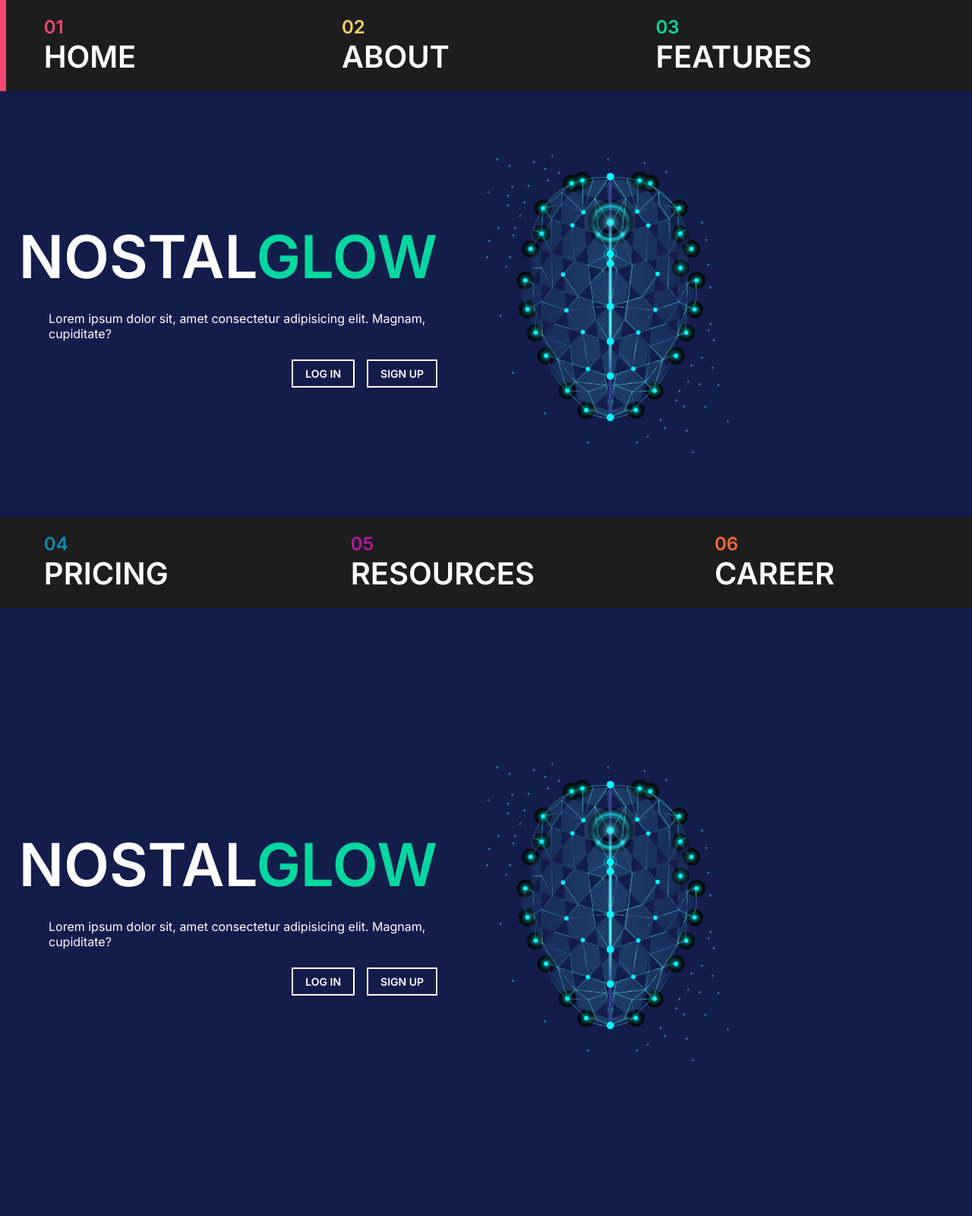
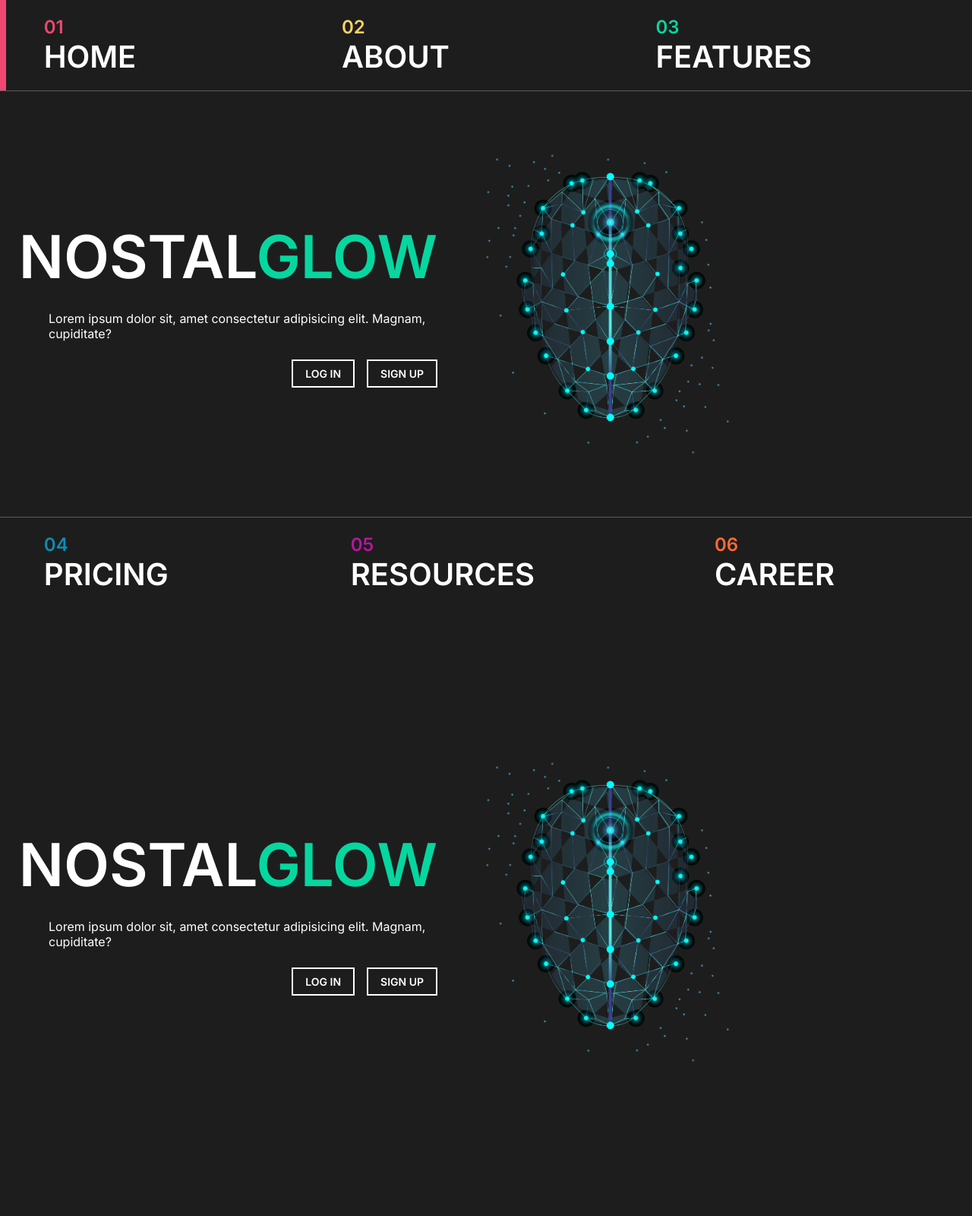
Before and after one commit to sephclt/NostalGlow, a PHP site: page / in a window 1280 px wide. Shown: the whole page at 76% size. Run offline with PHP 8.4, Linux system fonts and the light colour scheme.

Commit message:
change main page color

```diff
--- a/styles.css
+++ b/styles.css
@@ -21,9 +21,15 @@ html {
     grid-template-areas: 'first second third';
 }
 
+.upper-nav {
+    border-bottom: solid 1px #5B5B5B;
+}
+
 .lower-nav {
     right: 0;
     bottom: 0;
+
+    border-top: solid 1px #5B5B5B;
 }
 
 .nav-button {
@@ -174,7 +180,7 @@ html {
     justify-content: start;
     align-items: start;
 
-    background-color: #131D4B;
+    background-color: #1D1D1D;
     color: #fff;
 }
 
```
